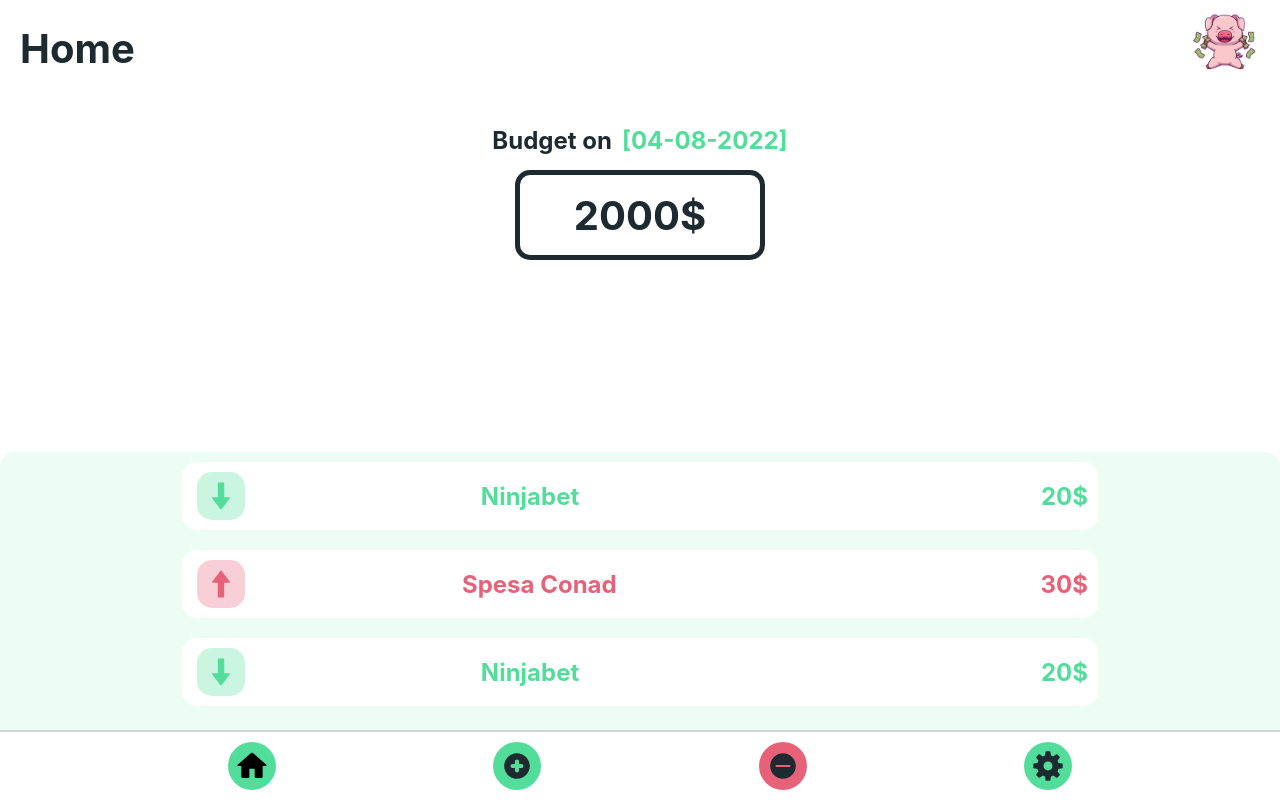
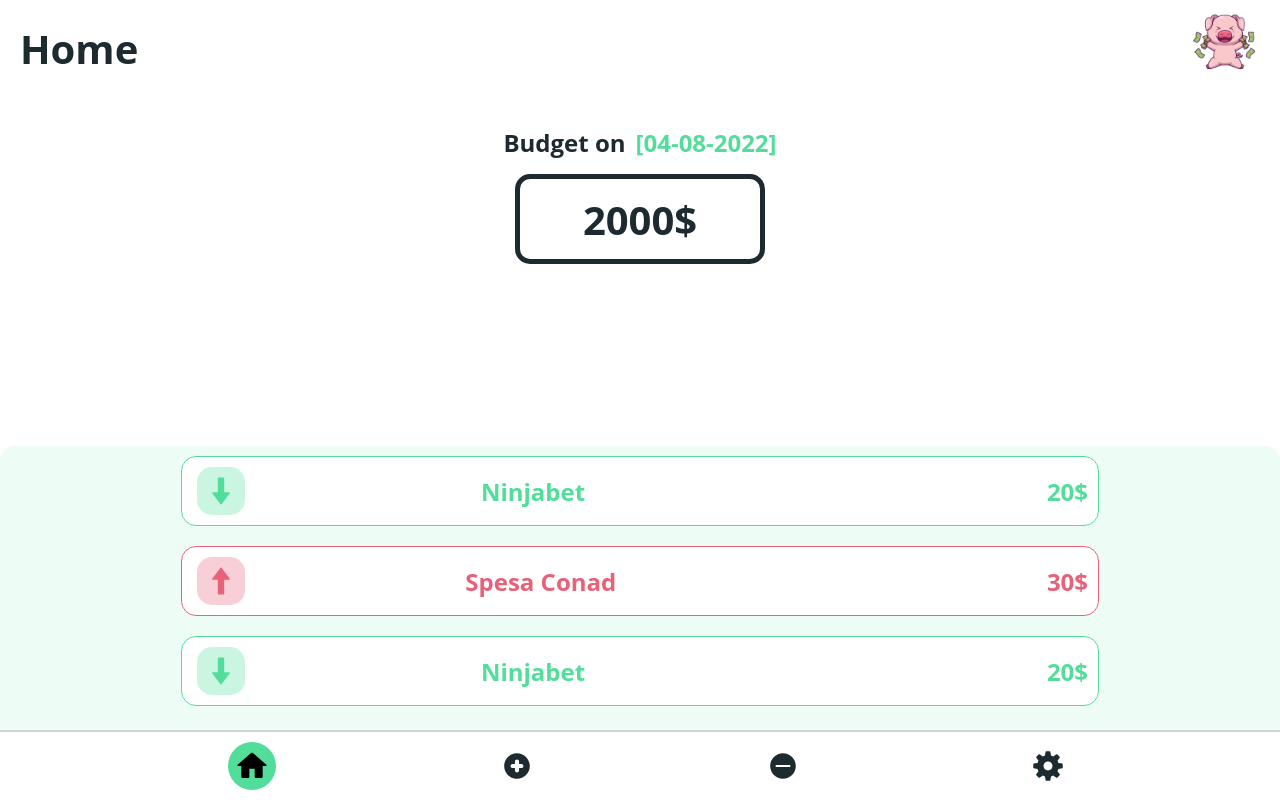
Before and after one commit to massi-fa/PWD-app-configurated, a React (Create React App) app: page /Home in a window 1280 px wide. Built offline with nearby package versions, Linux system fonts and the light colour scheme.

Commit message:
BottomMenu Done

```diff
--- a/package.json
+++ b/package.json
@@ -12,6 +12,7 @@
     "prop-types": "^15.8.1",
     "react": "^17.0.2",
     "react-dom": "^17.0.2",
+    "react-router-dom": "^6.3.0",
     "react-scripts": "4.0.3",
     "styled-components": "^5.3.5",
     "web-vitals": "^0.2.4",
--- a/src/App.jsx
+++ b/src/App.jsx
@@ -1,19 +1,74 @@
 import React from 'react';
+import styled, { createGlobalStyle } from 'styled-components/macro';
+import {
+  BrowserRouter as Router,
+  Routes,
+  Route,
+  Navigate,
+} from 'react-router-dom';
 
-import Header from './components/Header';
-import BudgetRecap from './components/BudgetRecap';
-import Bottom from './components/Bottom';
-import TransactionsBox from './components/TransactionsBox';
+import Header from './components/generals/Header';
+import Bottom from './components/generals/Bottom';
+import Home from './components/Home/Home';
 
-function App() {
-  return (
-    <div className="App">
-      <Header />
-      <BudgetRecap />
-      <TransactionsBox />
+const GlobalStyle = createGlobalStyle`
+  * {
+    font-family: 'Open Sans', sans-serif;
+    transition: all 0.25s;
+  }
+  body {
+    overflow: auto;
+    height: 100vh;
+  }
+`;
+
+const Container = styled.div`
+
+`;
+
+const App = () => (
+  <Container>
+    <GlobalStyle />
+    <Router>
+      <Routes>
+        <Route
+          path="/Home"
+          element={
+            <>
+              <Header name="Home" />
+              <Home />
+            </>
+          }
+        />
+        <Route
+          path="/Plus"
+          element={
+            <>
+              <Header name="Income" />
+            </>
+          }
+        />
+        <Route
+          path="/Minus"
+          element={
+            <>
+              <Header name="Expense" />
+            </>
+          }
+        />
+        <Route
+          path="/Settings"
+          element={
+            <>
+              <Header name="Settings" />
+            </>
+          }
+        />
+        <Route path="/" element={<Navigate to="/Home" />} />
+      </Routes>
       <Bottom />
-    </div>
-  );
-}
+    </Router>
+  </Container>
+);
 
 export default App;
--- a/src/components/Bottom.jsx
+++ /dev/null
@@ -1,34 +0,0 @@
-import React from 'react';
-import styled from 'styled-components/macro';
-
-import ButtonCircle from './bits/ButtonCircle';
-
-import home from '../res/homeIcon.svg';
-import plus from '../res/plusIcon.svg';
-import minus from '../res/minusIcon.svg';
-import settings from '../res/settings.svg';
-
-const Container = styled.div`
-  border-top: 2px solid;
-  border-color: rgba(29,42,48,0.2);
-  display: flex;
-  flex-direction: row;
-  justify-content: space-evenly;
-  padding: 10px;
-  position: fixed;
-  bottom: 0;
-  width: 100%;
-  z-index: 2;
-  background-color: #ffff;
-`;
-
-const Bottom = () => (
-  <Container>
-    <ButtonCircle logo={home} bg="green" />
-    <ButtonCircle logo={plus} bg="green" />
-    <ButtonCircle logo={minus} />
-    <ButtonCircle logo={settings} bg="green" />
-  </Container>
-);
-
-export default Bottom;
--- /dev/null
+++ b/src/components/Home/Home.jsx
@@ -0,0 +1,19 @@
+import React from 'react';
+import styled from 'styled-components/macro';
+
+import BudgetRecap from './BudgetRecap';
+import TransactionsBox from './TransactionsBox';
+
+const Container = styled.div`
+  display: flex;
+  flex-direction: column;
+`;
+
+const Home = () => (
+  <Container>
+    <BudgetRecap />
+    <TransactionsBox />
+  </Container>
+);
+
+export default Home;
--- a/src/components/TransactionsBox.jsx
+++ b/src/components/Home/TransactionsBox.jsx
@@ -1,7 +1,7 @@
 import React from 'react';
 import styled from 'styled-components/macro';
 
-import Transaction from './bits/Transaction';
+import Transaction from '../bits/Transaction';
 
 const Container = styled.div`
   border-radius: 15px 15px 0px 0px;
--- a/src/components/bits/ButtonCircle.jsx
+++ b/src/components/bits/ButtonCircle.jsx
@@ -1,13 +1,28 @@
 import React from 'react';
 import styled from 'styled-components/macro';
+import { useLocation, useNavigate } from 'react-router-dom';
 import PropTypes from 'prop-types';
 
-const Container = styled.div`
+const Container = styled.button`
   width: 3rem;
   height: 3rem;
   border-radius: 50%;
   display: flex;
-  background-color: ${(props) => (props.bg === 'green' ? '#52de9a' : '#e76279')};
+  outline: none;
+  border: none;
+  &:nth-child(1) {
+    background-color: ${(props) => (props.current === '/Home' ? '#52de9a' : 'transparent')};
+  }
+  &:nth-child(2) {
+    background-color: ${(props) => (props.current === '/Plus' ? '#52de9a' : 'transparent')};
+  }
+  &:nth-child(3) {
+    background-color: ${(props) => (props.current === '/Minus' ? '#e76279' : 'transparent')};
+  }
+  &:nth-child(4) {
+    background-color: ${(props) => (props.current === '/Settings' ? '#007169' : 'transparent')};
+  }
+
 `;
 
 const Logo = styled.img`
@@ -15,15 +30,36 @@ const Logo = styled.img`
   margin: auto;
 `;
 
-const ButtomCircle = ({ logo, bg }) => (
-  <Container bg={bg}>
-    <Logo src={logo} />
-  </Container>
-);
+const ButtomCircle = ({
+  logo,
+  bg,
+  page,
+}) => {
+  const location = useLocation();
+  const path = location.pathname;
+  const navigate = useNavigate();
+  const handleClick = () => {
+    navigate(`/${page}`);
+  };
+  return (
+    <Container
+      id={bg}
+      current={path}
+      onClick={handleClick}
+    >
+      <Logo
+        src={logo}
+        id={bg}
+        current={path}
+      />
+    </Container>
+  );
+};
 
 ButtomCircle.propTypes = {
   logo: PropTypes.node.isRequired,
-  bg: PropTypes.string.isRequired,
+  bg: PropTypes.node.isRequired,
+  page: PropTypes.string.isRequired,
 };
 
 export default ButtomCircle;
--- a/src/components/bits/Transaction.jsx
+++ b/src/components/bits/Transaction.jsx
@@ -14,6 +14,8 @@ const Container = styled.div`
   background-color: #ffff;
   width: 70%;
   margin: 10px auto 10px auto;
+  border: 1px solid;
+  border-color: ${(props) => (props.type === 'income' ? '#52de9a' : '#e76279')};
 `;
 
 const ContainerLogo = styled.div`
@@ -39,7 +41,7 @@ const Text = styled.h1`
 `;
 
 const Transaction = ({ type, name, value }) => (
-  <Container>
+  <Container type={type}>
     <ContainerLogo type={type}>
       {
         type === 'income' ? <Logo src={greenArrow} type={type} /> : <Logo src={redArrow} type={type} />
--- /dev/null
+++ b/src/components/generals/Bottom.jsx
@@ -0,0 +1,43 @@
+import React, { useState } from 'react';
+import styled from 'styled-components/macro';
+
+import ButtonCircle from '../bits/ButtonCircle';
+
+import home from '../../res/homeIcon.svg';
+import plus from '../../res/plusIcon.svg';
+import minus from '../../res/minusIcon.svg';
+import settings from '../../res/settings.svg';
+
+const Container = styled.div`
+  border-top: 2px solid;
+  border-color: rgba(29,42,48,0.2);
+  display: flex;
+  flex-direction: row;
+  justify-content: space-evenly;
+  padding: 10px;
+  position: fixed;
+  bottom: 0;
+  width: 100%;
+  z-index: 2;
+  background-color: #ffff;
+`;
+
+const Bottom = () => {
+  const [page, setPage] = useState(false);
+
+  const handleClick = ({ pag }) => {
+    setPage(pag);
+    console.log(page);
+  };
+
+  return (
+    <Container>
+      <ButtonCircle logo={home} bg="1" func={handleClick} page="Home" />
+      <ButtonCircle logo={plus} bg="2" func={handleClick} page="Plus" />
+      <ButtonCircle logo={minus} bg="3" func={handleClick} page="Minus" />
+      <ButtonCircle logo={settings} bg="4" func={handleClick} page="Settings" />
+    </Container>
+  );
+};
+
+export default Bottom;
--- a/src/components/Header.jsx
+++ b/src/components/generals/Header.jsx
@@ -1,7 +1,8 @@
 import React from 'react';
 import styled from 'styled-components/macro';
+import PropTypes from 'prop-types';
 
-import logo from '../res/icona.png';
+import logo from '../../res/icona.png';
 
 const Container = styled.header`
   display: flex;
@@ -21,11 +22,15 @@ const Logo = styled.img`
   width: 6rem;
 `;
 
-const Header = () => (
+const Header = ({ name }) => (
   <Container>
-    <Title>Home</Title>
+    <Title>{name}</Title>
     <Logo src={logo} />
   </Container>
 );
 
+Header.propTypes = {
+  name: PropTypes.string.isRequired,
+};
+
 export default Header;
```
Also changed, not shown: .eslintrc.js, src/components/Home/BudgetRecap.jsx (renamed from src/components/BudgetRecap.jsx), 1 other file (tests, documents, lock files or other folders).
